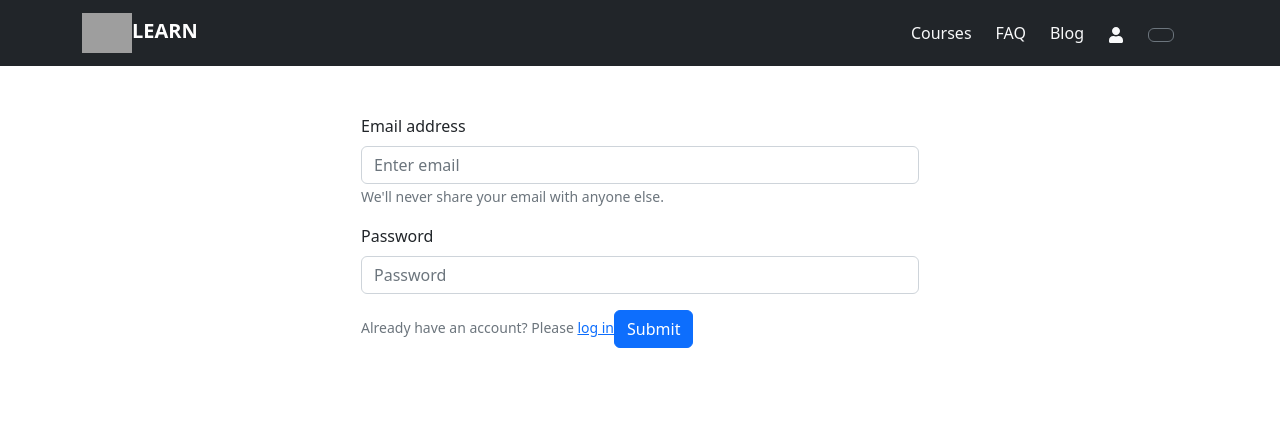
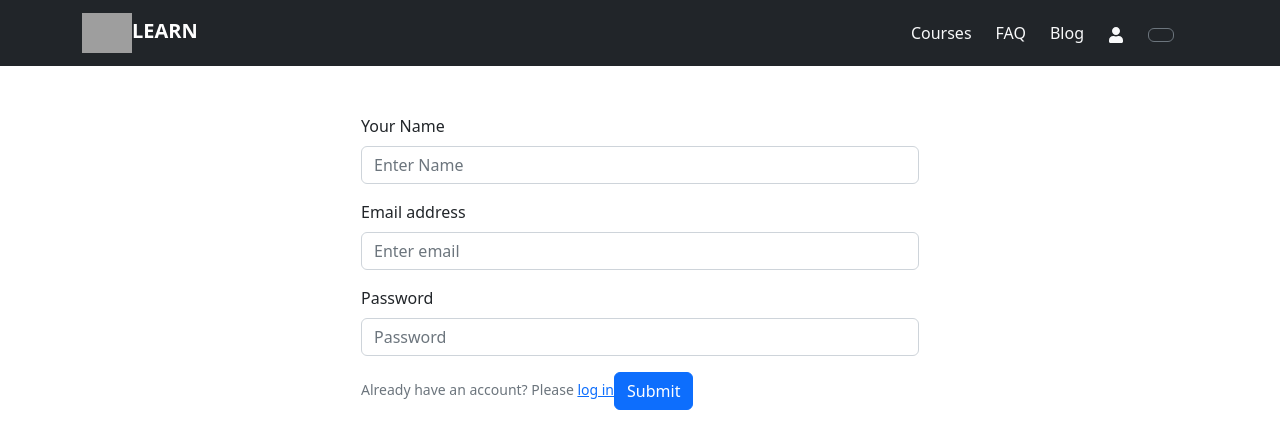
Before and after one commit to Kaiser-Tanveer/DevLearner-Client-React-Authentication-, a React (Create React App) app: page /register in a window 1280 px wide. Shown: the top 448 px of the page. Built offline with nearby package versions, Linux system fonts and the light colour scheme; grey boxes are pictures that could not be loaded.

Commit message:
Auth context added

```diff
--- a/src/Components/Contexts/AuthProvider.js
+++ b/src/Components/Contexts/AuthProvider.js
@@ -0,0 +1,16 @@
+import React from 'react';
+import { createContext } from 'react';
+
+export const AuthContext = createContext();
+const AuthProvider = ({ children }) => {
+    const user = { name: 'kaiser' }
+
+    const authValue = { user };
+    return (
+        <AuthContext.Provider value={authValue}>
+            {children}
+        </AuthContext.Provider>
+    );
+};
+
+export default AuthProvider;
--- a/src/Components/Pages/Header/Header.js
+++ b/src/Components/Pages/Header/Header.js
@@ -1,4 +1,5 @@
 import React from 'react';
+import { useContext } from 'react';
 import { useState } from 'react';
 import { Button } from 'react-bootstrap';
 import Container from 'react-bootstrap/Container';
@@ -6,8 +7,10 @@ import Nav from 'react-bootstrap/Nav';
 import Navbar from 'react-bootstrap/Navbar';
 import { FaSun, FaMoon, FaUser } from 'react-icons/fa';
 import { Link } from 'react-router-dom';
+import { AuthContext } from '../../Contexts/AuthProvider';
 
 const Header = () => {
+    const { user } = useContext(AuthContext);
     // const [dark, setDark] = useState(false);
     return (
         <div>
@@ -21,7 +24,7 @@ const Header = () => {
                             <Link className='me-4 text-decoration-none text-light' to='/courses'>Courses</Link>
                             <Link className='me-4 text-decoration-none text-light'>FAQ</Link>
                             <Link className='me-4 text-decoration-none text-light'>Blog</Link>
-                            <Link className='me-4 text-decoration-none text-light'><FaUser data-toggle="tooltip" data-placement="bottom" title="user.displayName" /></Link>
+                            <Link className='me-4 text-decoration-none text-light'><FaUser data-toggle="tooltip" data-placement="bottom" title={user?.name} /></Link>
                             <Link className='me-4 text-decoration-none text-light'>
                                 <Button variant="outline-secondary">
                                     {/* {
--- a/src/Components/Pages/Register/Register.js
+++ b/src/Components/Pages/Register/Register.js
@@ -17,12 +17,14 @@ const Register = () => {
     return (
         <Container>
             <Form onSubmit={submitHandler} className='w-50 mx-auto py-5'>
+                <Form.Group className="mb-3" controlId="formBasicName">
+                    <Form.Label>Your Name</Form.Label>
+                    <Form.Control type="text" name='name' placeholder="Enter Name" required />
+                </Form.Group>
+
                 <Form.Group className="mb-3" controlId="formBasicEmail">
                     <Form.Label>Email address</Form.Label>
                     <Form.Control type="email" name='email' placeholder="Enter email" required />
-                    <Form.Text className="text-muted">
-                        We'll never share your email with anyone else.
-                    </Form.Text>
                 </Form.Group>
 
                 <Form.Group className="mb-3" controlId="formBasicPassword">
--- a/src/index.js
+++ b/src/index.js
@@ -4,11 +4,14 @@ import './index.css';
 import App from './App';
 import reportWebVitals from './reportWebVitals';
 import 'bootstrap/dist/css/bootstrap.min.css';
+import AuthProvider from './Components/Contexts/AuthProvider';
 
 const root = ReactDOM.createRoot(document.getElementById('root'));
 root.render(
   <React.StrictMode>
-    <App />
+    <AuthProvider>
+      <App />
+    </AuthProvider>
   </React.StrictMode>
 );
 
```
